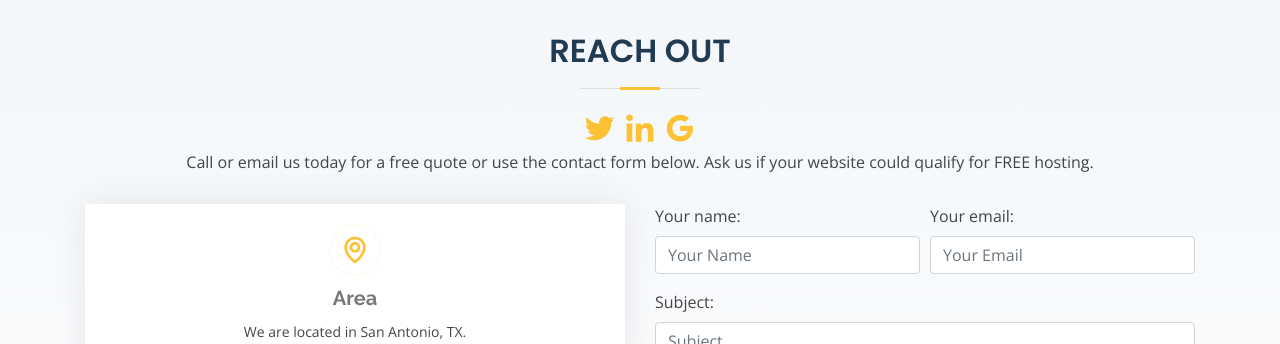
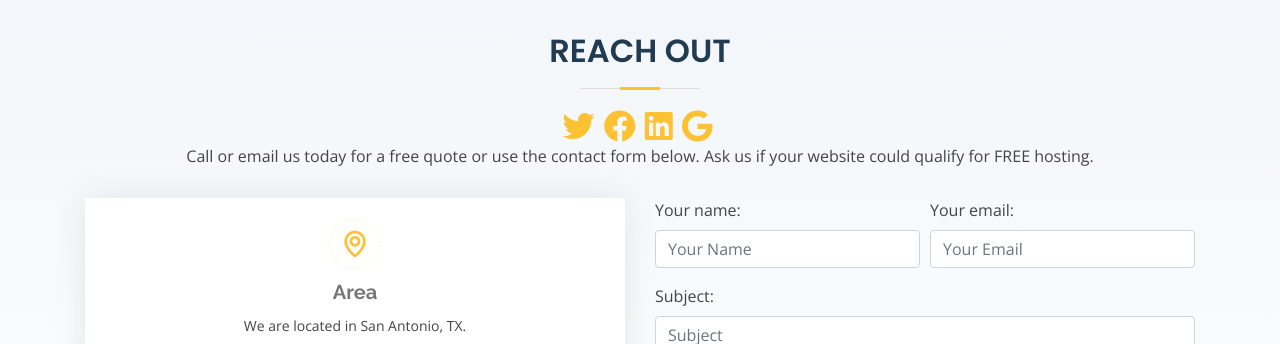
Before and after one commit to MeesterMarcus/lorenzana-designs-website, a Jekyll site: the page built from index.md, in a window 1280 px wide. Shown: the part 6056-6400 px from the top of the page. Built offline with Jekyll 4.4.1, drawn with Linux system fonts in a browser that asks for light colours; nearby versions of some CDN libraries.

Commit message:
new icons, links

```diff
--- a/_includes/contact.html
+++ b/_includes/contact.html
@@ -4,9 +4,10 @@
 
         <div class="section-title">
             <h2 data-aos="fade-in">Reach Out</h2>
-            <a target="_blank" href="https://twitter.com/lorenzana_web"><i class="bx bxl-twitter bx-md"></i></a>
-            <a target="_blank" href="https://www.linkedin.com/company/lorenzana-web-design"><i class="bx bxl-linkedin bx-md"></i></a>
-            <a target="_blank" href="https://g.page/LorenzanaWeb?gm"><i class="bx bxl-google bx-md"></i></a>
+            <a target="_blank" href="https://twitter.com/lorenzana_web"><i class="fab fa-twitter fa-2x" style="margin-right:5px;"></i></a>
+            <a target="_blank" href="https://www.facebook.com/lorenzanaweb"><i class="fab fa-facebook fa-2x" style="margin-right:5px;"></i></a>
+            <a target="_blank" href="https://www.linkedin.com/company/lorenzana-web-design"><i class="fab fa-linkedin fa-2x" style="margin-right:5px;"></i></a>
+            <a target="_blank" href="https://g.page/LorenzanaWeb?gm"><i class="fab fa-google fa-2x" style="margin-right:5px;"></i></a>
             <p data-aos="fade-in">Call or email us today for a free quote or use the contact form below. Ask us if your website could qualify for FREE hosting.</p>
         </div>
 
--- a/_includes/footer.html
+++ b/_includes/footer.html
@@ -41,9 +41,10 @@
             <!-- Licensing information: https://bootstrapmade.com/license/ -->
             <!-- Purchase the pro version with working PHP/AJAX contact form: https://bootstrapmade.com/bocor-bootstrap-template-nice-animation/ -->
             Designed by <a href="#">Lorenzana Designs</a>
-            <a target="_blank" href="https://twitter.com/lorenzana_web"><i class="bx bxl-twitter"></i></a>
-            <a target="_blank" href="https://www.linkedin.com/company/lorenzana-web-design"><i class="bx bxl-linkedin"></i></a>
-            <a target="_blank" href="https://g.page/LorenzanaWeb?gm"><i class="bx bxl-google"></i></a>
+            <a target="_blank" href="https://twitter.com/lorenzana_web"><i class="fab fa-twitter"></i></a>
+            <a target="_blank" href="https://www.facebook.com/lorenzanaweb"><i class="fab fa-facebook"></i></a>
+            <a target="_blank" href="https://www.linkedin.com/company/lorenzana-web-design"><i class="fab fa-linkedin"></i></a>
+            <a target="_blank" href="https://g.page/LorenzanaWeb?gm"><i class="fab fa-google"></i></a>
         </div>
     </div>
 </footer><!-- End Footer -->
--- a/_includes/head.html
+++ b/_includes/head.html
@@ -38,6 +38,7 @@
 
     <!-- Vendor CSS Files -->
     <link href="assets/vendor/bootstrap/css/bootstrap.min.css" rel="stylesheet">
+    <link href="https://cdnjs.cloudflare.com/ajax/libs/font-awesome/5.14.0/css/all.min.css" rel="stylesheet">
     <link href="assets/vendor/icofont/icofont.min.css" rel="stylesheet">
     <link href="assets/vendor/boxicons/css/boxicons.min.css" rel="stylesheet">
     <link href="assets/vendor/venobox/venobox.css" rel="stylesheet">
```
